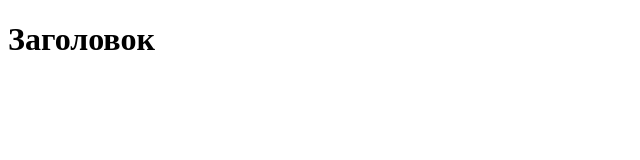
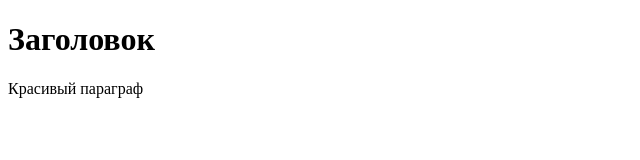
Before and after one commit to AndreyZhulanov/HTML_CSS_JS, a plain HTML site: page index.html in a window 1280 px wide. Shown: the whole page, without its empty margins (0-640 px from the left). Drawn offline with Linux system fonts and the light colour scheme.

Commit message:
Добавил параграф

```diff
--- a/index.html
+++ b/index.html
@@ -8,5 +8,9 @@
 <body>
   <h1>Заголовок</h1>
 
+  <p>
+    Красивый параграф
+  </p>
+
 </body>
 </html>
```
